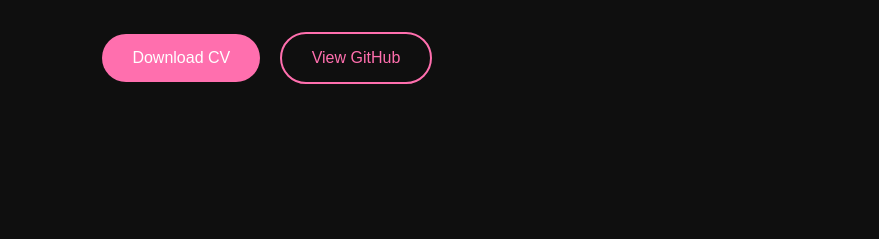
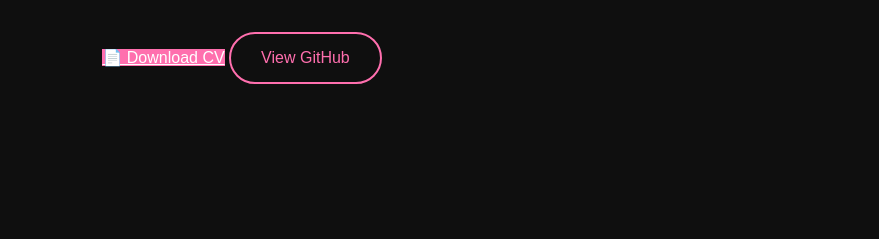
Before and after one commit to Melo-art-coder/MELODY-bio, a plain HTML site: page index.html in a window 1280 px wide. Shown: the part 561-800 px from the top of the page, 0-879 px from the left. Drawn offline with Linux system fonts and the light colour scheme.

Commit message:
Change CV button to a download link

```diff
--- a/index.html
+++ b/index.html
@@ -64,7 +64,7 @@
 
         <div class="hero-buttons">
 
-            <button class="btn-primary">Download CV</button>
+            <a href="Melody-CV.pdf" download class="btn-primary">📄 Download CV</a>
 
             <button class="btn-secondary" onclick="window.open('https://github.com/melo-art-coder','_blank')">
     View GitHub
```
